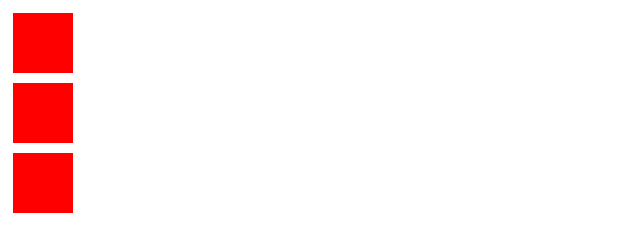
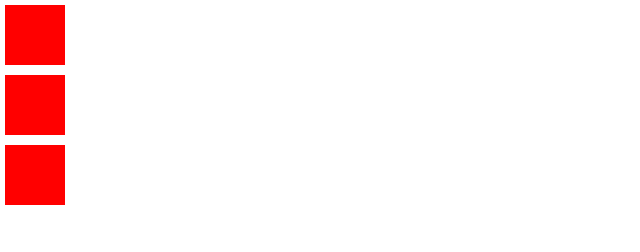
Before and after one commit to guilhermeal/rocketseat_bonus_flexbox, a plain HTML site: page index.html in a window 1280 px wide. Shown: the whole page, without its empty margins (0-640 px from the left). Drawn offline with Linux system fonts and the light colour scheme.

Commit message:
correcao no arquivo de estilos

```diff
--- a/styles.css
+++ b/styles.css
@@ -1,3 +1,10 @@
+html,
+body,
+#app {
+  height: 100%;
+  margin: 0;
+}
+
 #app {
   display: flex;
   flex-direction: column;
```
